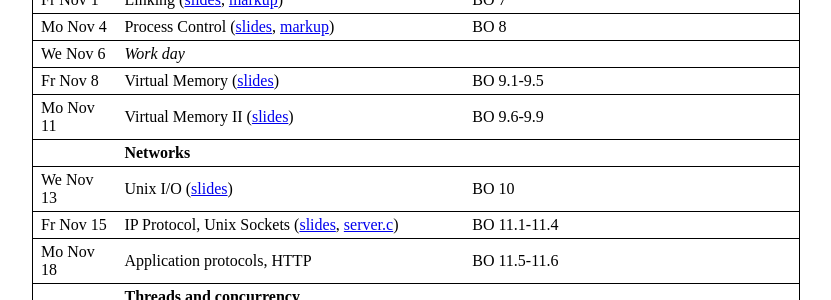
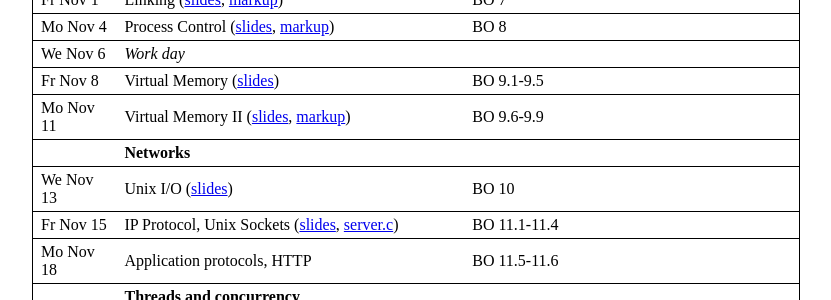
Before and after one commit to jhucsf/fall2019, a Jekyll site: the page built from index.md, in a window 1280 px wide and 900 px high, scrolled down 2188 px. Shown: the part 311-611 px from the top of the window, without its empty margins (224-1055 px from the left). Built offline with Jekyll 4.4.1, drawn with Linux system fonts in a browser that asks for light colours.

Commit message:
update slide markup

```diff
--- a/index.md
+++ b/index.md
@@ -103,7 +103,7 @@ Fr Nov 1  | Linking ([slides](lec/lec25.pdf), [markup](lec/lec25-ink.pdf))
 Mo Nov 4  | Process Control ([slides](lec/lec26.pdf), [markup](lec/lec26-ink.pdf))                          | BO 8
 We Nov 6  | *Work day*
 Fr Nov 8  | Virtual Memory ([slides](lec/lec27.pdf))                           | BO 9.1-9.5
-Mo Nov 11  | Virtual Memory II ([slides](lec/lec28.pdf))                        | BO 9.6-9.9
+Mo Nov 11  | Virtual Memory II ([slides](lec/lec28.pdf), [markup](lec/lec28-ink.pdf))                        | BO 9.6-9.9
           | **Networks**
 We Nov 13  | Unix I/O ([slides](lec/lec29.pdf)) | BO 10
 Fr Nov 15  | IP Protocol, Unix Sockets ([slides](lec/lec30.pdf), [server.c](res/server.c))                 | BO 11.1-11.4
```
Also changed, not shown: 8 other files.
